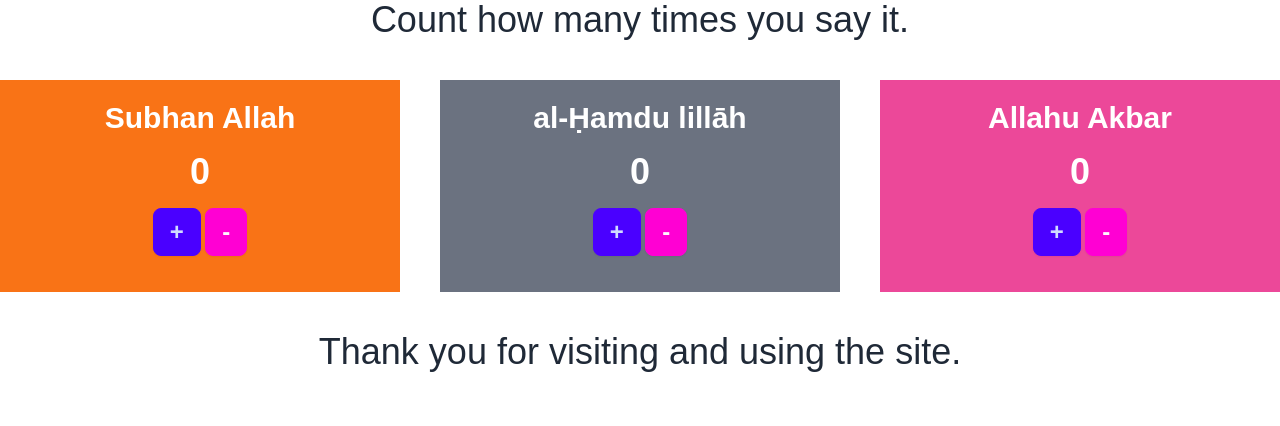
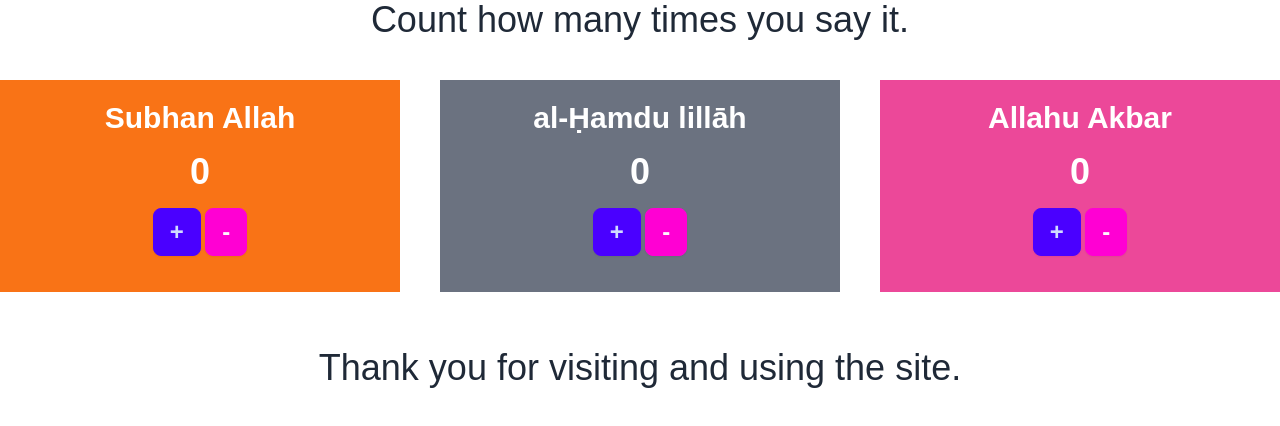
Before and after one commit to theashrafislam/count-machine, a plain HTML site: page index.html in a window 1280 px wide. Drawn offline with nearby package versions, Linux system fonts and the light colour scheme.

Commit message:
overall website is complate

```diff
--- a/index.html
+++ b/index.html
@@ -65,7 +65,7 @@
 
     </main>
     <footer class="mt-10 mb-10">
-        <h2 class="text-center text-xl md:text-4xl">Thank you for visiting and using the site.</h2>
+        <h2 class="text-center text-xl md:text-4xl p-4 ">Thank you for visiting and using the site.</h2>
     </footer>
     <script src="js/count.js"></script>
 </body>
```
